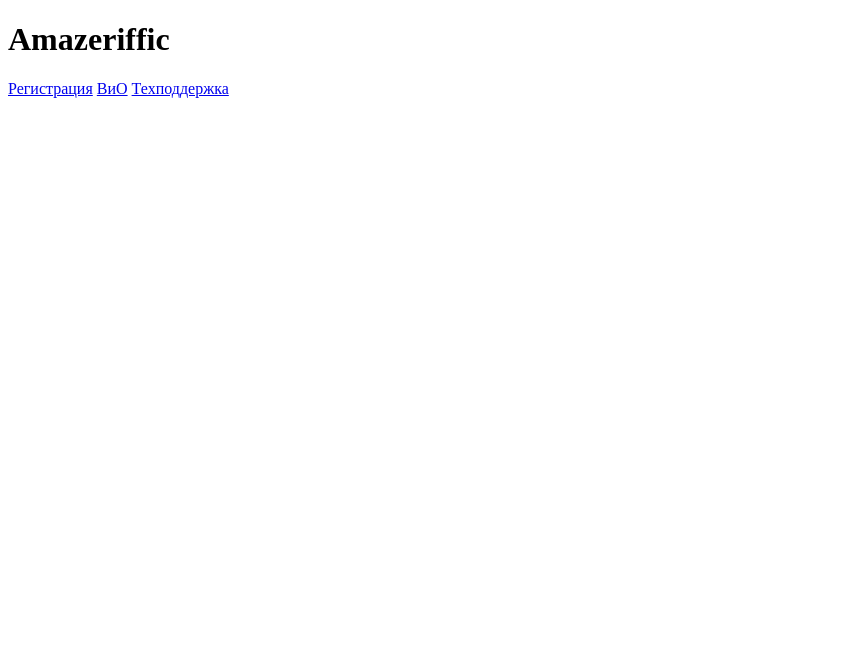
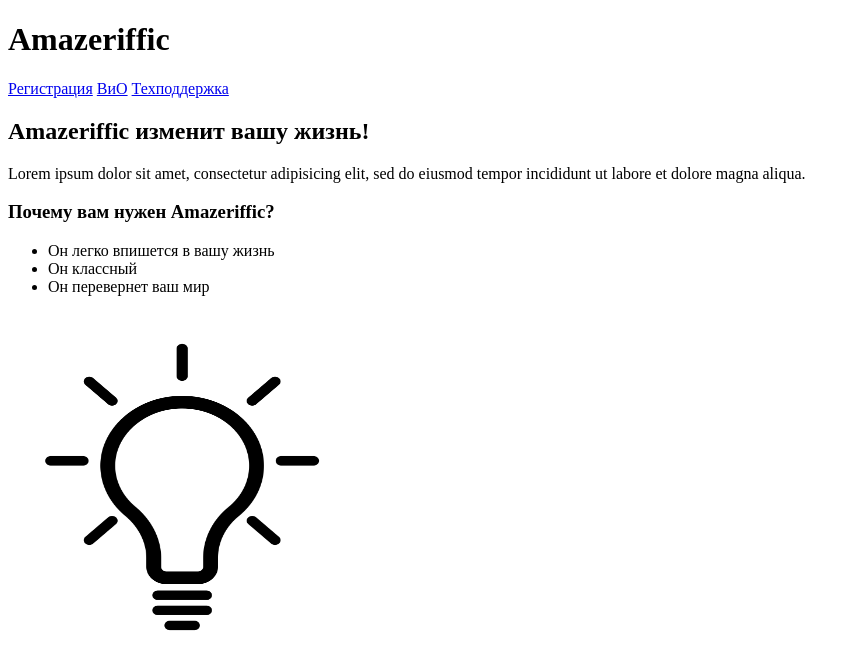
Before and after one commit to viitking/web_lab4, a plain HTML site: page index.html in a window 1280 px wide. Shown: the whole page, without its empty margins (0-860 px from the left). Drawn offline with Linux system fonts and the light colour scheme.

Commit message:
Added main to index.html

```diff
--- a/index.html
+++ b/index.html
@@ -13,7 +13,16 @@
         </nav>
     </header>
     <main>
-
+        <h2>Amazeriffic изменит вашу жизнь!</h2>
+        <p>Lorem ipsum dolor sit amet, consectetur adipisicing elit, sed do eiusmod tempor
+            incididunt ut labore et dolore magna aliqua.</p>
+        <h3>Почему вам нужен Amazeriffic?</h3>
+        <ul>
+            <li>Он легко впишется в вашу жизнь</li>
+            <li>Он классный</li>
+            <li>Он перевернет ваш мир</li>
+        </ul>
+        <img src="lightbulb.png" alt="Изображение лампочки" width="350px" height="350px">
     </main>
     <footer>
 
```
Also changed, not shown: lightbulb.png (added).
